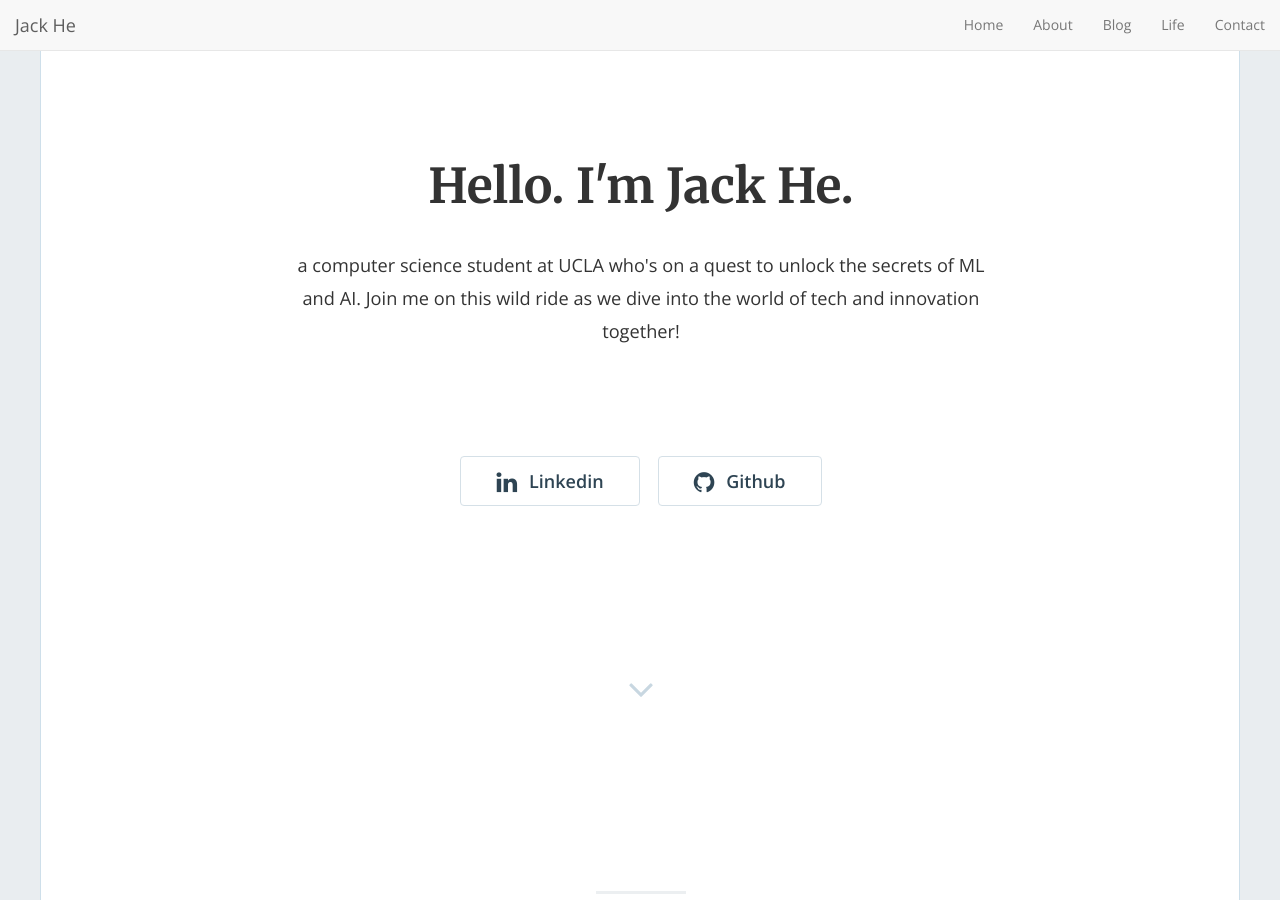
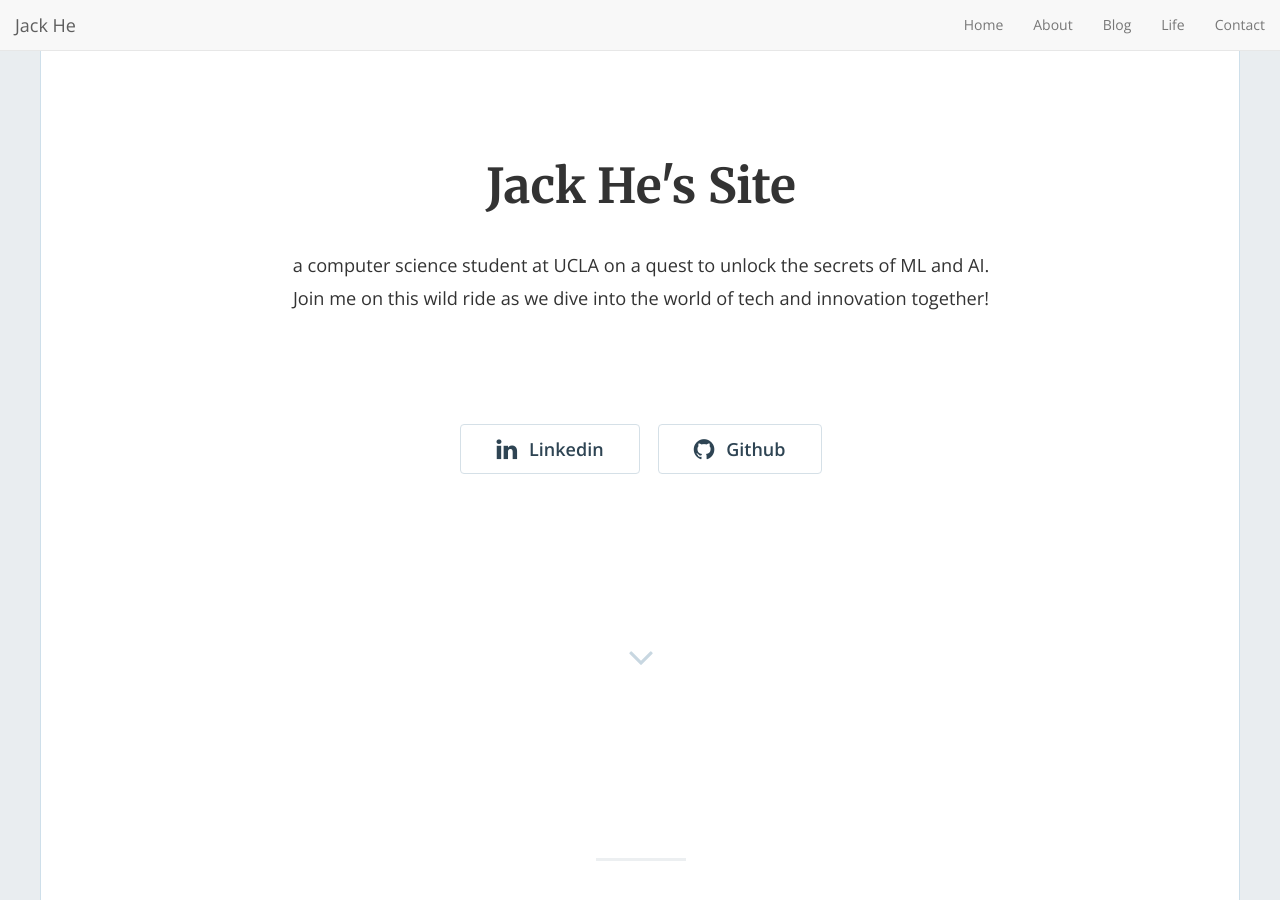
Before and after one commit to JackHe313/jackhe313.github.io, a Jekyll site: the page built from index.html, in a window 1280 px wide and 900 px high. Built offline with Jekyll 4.4.1, drawn with Linux system fonts in a browser that asks for light colours; nearby versions of some CDN libraries; the list of posts is cut into pages by our own code.

Commit message:
Initial commit

```diff
--- a/_config.yml
+++ b/_config.yml
@@ -13,9 +13,9 @@
 # you will see them accessed via {{ site.title }}, {{ site.email }}, and so on.
 # You can create any custom variable you would like, and they will be accessible
 # in the templates via {{ site.myvariable }}.
-title: "Hello. I'm Jack He."
+title: "Jack He's Site"
 email: 'jackhe313@g.ucla.edu'
-description: "a computer science student at UCLA who's on a quest to unlock the secrets of ML and AI. Join me on this wild ride as we dive into the world of tech and innovation together!"
+description: "a computer science student at UCLA on a quest to unlock the secrets of ML and AI. Join me on this wild ride as we dive into the world of tech and innovation together!"
 baseurl: "" # the subpath of your site, e.g. /blog
 url: "https://jackhe313.github.io" # the base hostname & protocol for your site, e.g. https://example.com
 linkedin_username: 'jackhe313'
```
